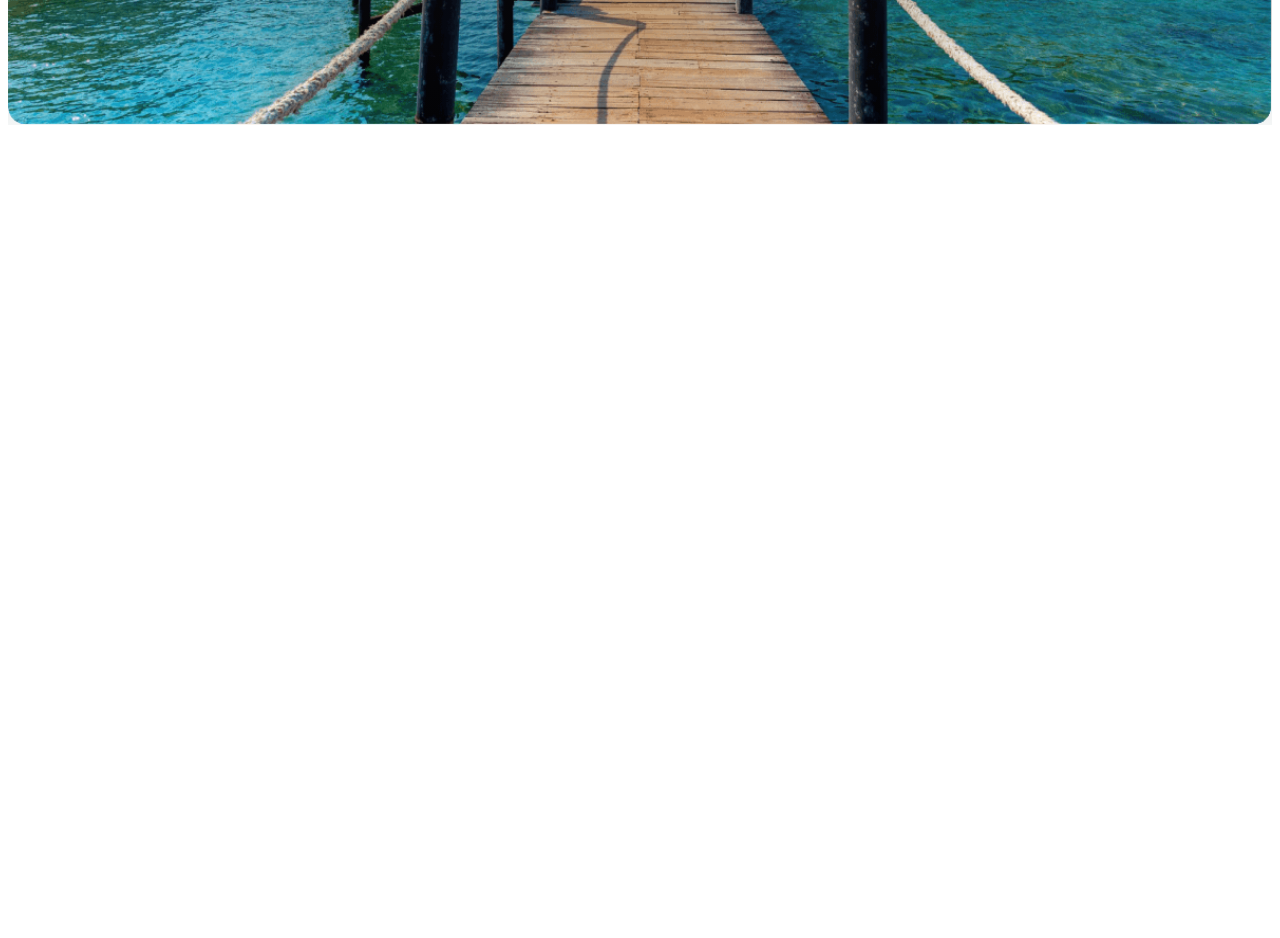
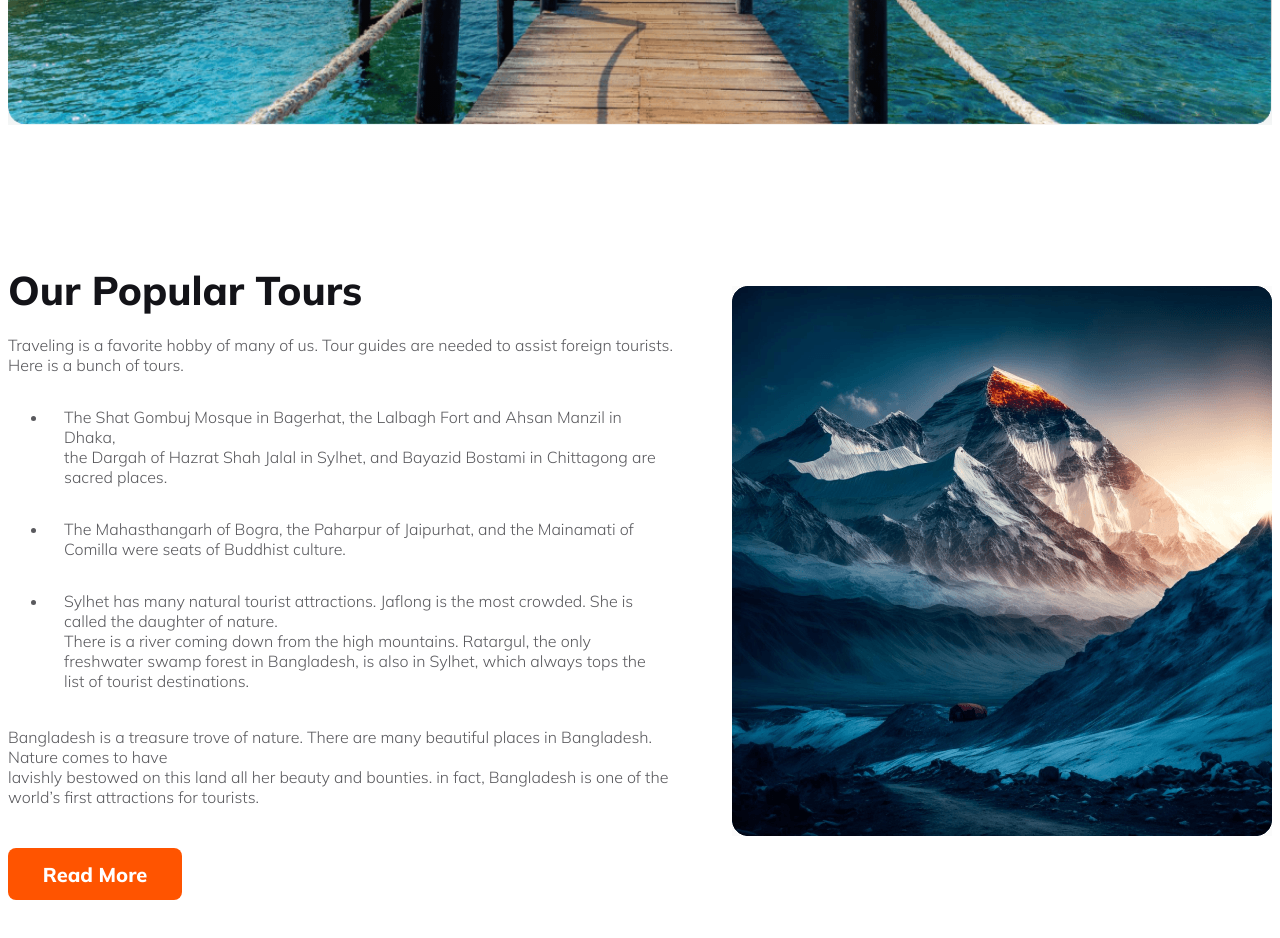
Before and after one commit to FazluLKarim4122/blooming-evergreen, a plain HTML site: page index.html in a window 1280 px wide. Shown: the part 550-1488 px from the top of the page. Before the commit the page ends 800 px from the top, so only its background shows below. Drawn offline with Linux system fonts and the light colour scheme.

Commit message:
Popular tours section added

```diff
--- a/index.html
+++ b/index.html
@@ -45,14 +45,34 @@
         </div>
 
     </header>
-    <!-- main section started
+
+    <!-- main section started -->
+
     <main>
+        <div class="tours-container">
+            <div class="tours-details">
+               <p class="title" id="tours-title">Our Popular Tours</p>
+               <p class="description">Traveling is a favorite hobby of many of us. Tour guides are needed to assist foreign tourists. Here is a bunch of tours.</p>
+               <ul>
+                <li>The Shat Gombuj Mosque in Bagerhat, the Lalbagh Fort and Ahsan Manzil in Dhaka,<br> the Dargah of Hazrat Shah Jalal in Sylhet,  and Bayazid Bostami in Chittagong are sacred places.</li>
+                <li>The Mahasthangarh of Bogra, the Paharpur of Jaipurhat, and the Mainamati of Comilla were seats of Buddhist culture. </li>
+                <li>Sylhet has many natural tourist attractions. Jaflong is the most crowded. She is called the daughter of nature. <br> There is a river coming down from the high mountains. Ratargul, the only freshwater swamp forest in Bangladesh, is also in Sylhet, which always tops the list of tourist destinations. </li>
+               </ul>
+               <p class="description">
+                Bangladesh is a treasure trove of nature. There are many beautiful places in Bangladesh. Nature comes to have <br> lavishly bestowed on this land all her beauty and bounties. in fact, Bangladesh is one of the world’s first attractions for tourists.
+               </p>
+               <button class="btn-primary">Read More</button>
+            </div>
+            <div class="tours-image">
+                <img src="Images/Rectangle4.png" alt="">
+            </div>
+        </div>
 
     </main>
-    <!-- footer section started -->
-    <footer>
 
-    </footer>
+
+    <!-- Footer section started -->
+
 
 </body>
 </html>
--- a/styles/style.css
+++ b/styles/style.css
@@ -23,8 +23,34 @@ display: inline-flex;
 align-items: center;
 justify-content: center;
 gap: 5px;
+border: none;
 }
 
+.btn-primary{
+    padding: 16px auto;
+    width: 174px;
+height: 52px;
+color: #FFF;
+font-size: 20px ;
+border-radius: 8px;
+background: #FF5400;
+font-weight: 800;
+border: none;
+}
+
+.title{
+    color: #131318;
+    /* text-align: center; */
+    font-size: 40px;
+    font-weight: 800;
+    }
+
+.description{
+    color: rgba(19, 19, 24, 0.70);
+    font-size: 16px;
+    font-weight: 400;
+
+}
 
 /* header section started */
 .header{
@@ -71,7 +97,7 @@ font-weight: 400;
     flex-direction: column;
     justify-content: center;
     align-items: center;
-    ------background-: linear-gradient(180deg, rgba(19, 19, 24, 0.80) 0%, rgba(19, 19, 24, 0.00) 100%);
+
 }
 
 .banner-title{
@@ -119,3 +145,46 @@ color: rgba(19, 19, 24, 0.50);
 font-size: 16px ;
 border-radius: 8px;
 }
+
+/* main section started */
+main{
+    max-width: 1440px;
+    margin: 100px auto;
+}
+
+.tours-container{
+    display: inline-flex;
+    justify-content: center;
+    gap: 53px;
+    align-items: center;
+
+
+}
+
+.tours-container .tours-details #tours-title{
+    margin-bottom: 15px;
+}
+
+.tours-container .tours-details .description{
+    margin-top: 20px;
+}
+
+.tours-container .tours-details ul li{
+    color: rgba(19, 19, 24, 0.70);
+    font-size: 16px;
+    font-weight: 400;
+    padding: 16px;
+
+}
+
+.tours-container .tours-image img{
+    /* max-width: 540px;
+    max-height: 550px; */
+    /* height: 100%;
+    width: 100%; */
+
+}
+
+.tours-container .tours-details button{
+    margin-top: 25px;
+}
```
